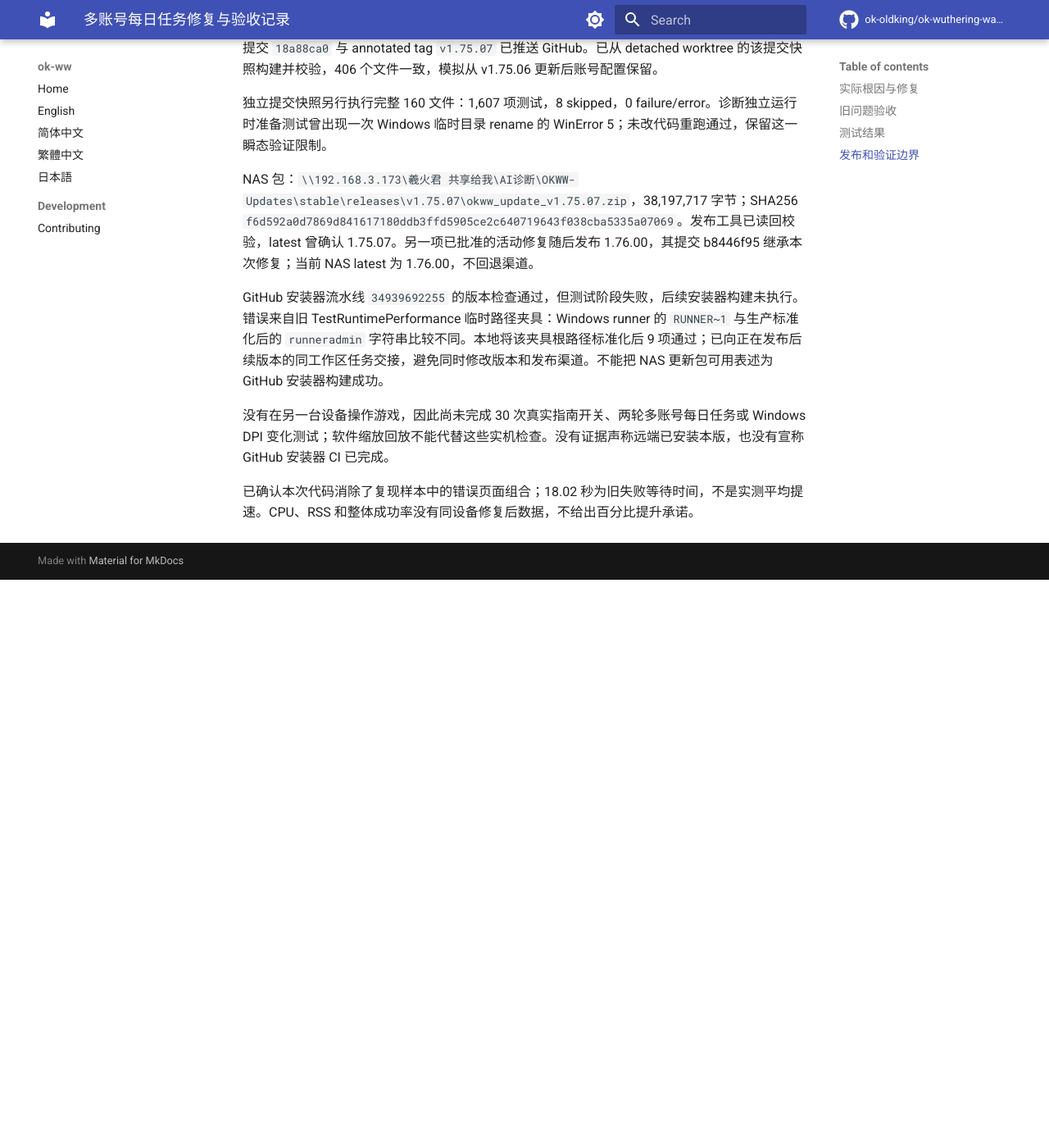
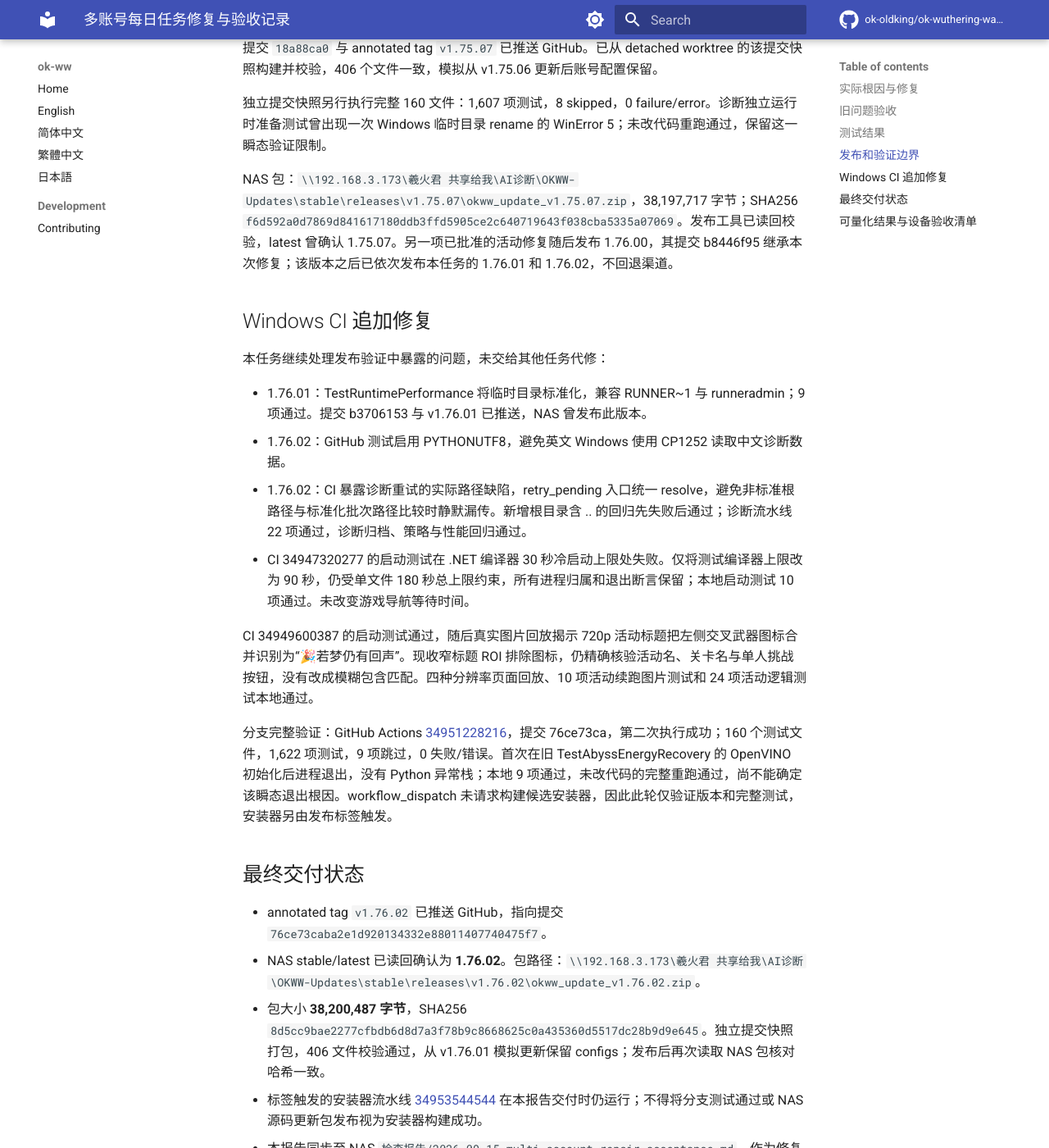
Before and after one commit to xihuojun2020-tech/okww-custom, an MkDocs documentation site: the page built from docs/reviews/2026-09-15-multi-account-repair-acceptance.md, in a window 1280 px wide and 1400 px high, scrolled down 1614 px. Shown: the whole window at 82% size. Built offline with MkDocs 1.6.1 and Material for MkDocs 9.7.7, drawn with Linux system fonts in a browser that asks for light colours; comment, search, counter and statistics services are not loaded; before the commit the page ends 2321 px from its top, so only the background shows below that; some of the changed text lies outside the part shown.

Commit message:
docs: record validated multi-account release and NAS delivery

```diff
--- a/docs/reviews/2026-09-15-multi-account-repair-acceptance.md
+++ b/docs/reviews/2026-09-15-multi-account-repair-acceptance.md
@@ -1,6 +1,6 @@
 # 多账号每日任务修复与验收记录
 
-版本：1.75.07。对应计划：`docs/superpowers/plans/2026-09-15-multi-account-recheck-repair.md`。
+主修复版本：1.75.07；发布兼容与诊断重试补丁：1.76.01 / 1.76.02。对应计划：`docs/superpowers/plans/2026-09-15-multi-account-recheck-repair.md`。
 
 ## 实际根因与修复
 
@@ -38,10 +38,42 @@ GUI 的 TaskTab 原来在格式化过程中读取后台仍在修改的 task.info
 
 独立提交快照另行执行完整 160 文件：1,607 项测试，8 skipped，0 failure/error。诊断独立运行时准备测试曾出现一次 Windows 临时目录 rename 的 WinError 5；未改代码重跑通过，保留这一瞬态验证限制。
 
-NAS 包：`\\192.168.3.173\羲火君 共享给我\AI诊断\OKWW-Updates\stable\releases\v1.75.07\okww_update_v1.75.07.zip`，38,197,717 字节；SHA256 `f6d592a0d7869d841617180ddb3ffd5905ce2c640719643f038cba5335a07069`。发布工具已读回校验，latest 曾确认 1.75.07。另一项已批准的活动修复随后发布 1.76.00，其提交 b8446f95 继承本次修复；当前 NAS latest 为 1.76.00，不回退渠道。
+NAS 包：`\\192.168.3.173\羲火君 共享给我\AI诊断\OKWW-Updates\stable\releases\v1.75.07\okww_update_v1.75.07.zip`，38,197,717 字节；SHA256 `f6d592a0d7869d841617180ddb3ffd5905ce2c640719643f038cba5335a07069`。发布工具已读回校验，latest 曾确认 1.75.07。另一项已批准的活动修复随后发布 1.76.00，其提交 b8446f95 继承本次修复；该版本之后已依次发布本任务的 1.76.01 和 1.76.02，不回退渠道。
 
-GitHub 安装器流水线 `34939692255` 的版本检查通过，但测试阶段失败，后续安装器构建未执行。错误来自旧 TestRuntimePerformance 临时路径夹具：Windows runner 的 `RUNNER~1` 与生产标准化后的 `runneradmin` 字符串比较不同。本地将该夹具根路径标准化后 9 项通过；已向正在发布后续版本的同工作区任务交接，避免同时修改版本和发布渠道。不能把 NAS 更新包可用表述为 GitHub 安装器构建成功。
+## Windows CI 追加修复
+
+本任务继续处理发布验证中暴露的问题，未交给其他任务代修：
+
+- 1.76.01：TestRuntimePerformance 将临时目录标准化，兼容 RUNNER~1 与 runneradmin；9 项通过。提交 b3706153 与 v1.76.01 已推送，NAS 曾发布此版本。
+- 1.76.02：GitHub 测试启用 PYTHONUTF8，避免英文 Windows 使用 CP1252 读取中文诊断数据。
+- 1.76.02：CI 暴露诊断重试的实际路径缺陷，retry_pending 入口统一 resolve，避免非标准根路径与标准化批次路径比较时静默漏传。新增根目录含 .. 的回归先失败后通过；诊断流水线 22 项通过，诊断归档、策略与性能回归通过。
+- CI 34947320277 的启动测试在 .NET 编译器 30 秒冷启动上限处失败。仅将测试编译器上限改为 90 秒，仍受单文件 180 秒总上限约束，所有进程归属和退出断言保留；本地启动测试 10 项通过。未改变游戏导航等待时间。
+
+CI 34949600387 的启动测试通过，随后真实图片回放揭示 720p 活动标题把左侧交叉武器图标合并识别为“🎉若梦仍有回声”。现收窄标题 ROI 排除图标，仍精确核验活动名、关卡名与单人挑战按钮，没有改成模糊包含匹配。四种分辨率页面回放、10 项活动续跑图片测试和 24 项活动逻辑测试本地通过。
+
+分支完整验证：GitHub Actions [34951228216](https://github.com/xihuojun2020-tech/okww-custom/actions/runs/34951228216)，提交 76ce73ca，第二次执行成功；160 个测试文件，1,622 项测试，9 项跳过，0 失败/错误。首次在旧 TestAbyssEnergyRecovery 的 OpenVINO 初始化后进程退出，没有 Python 异常栈；本地 9 项通过，未改代码的完整重跑通过，尚不能确定该瞬态退出根因。workflow_dispatch 未请求构建候选安装器，因此此轮仅验证版本和完整测试，安装器另由发布标签触发。
+
+## 最终交付状态
+
+- annotated tag `v1.76.02` 已推送 GitHub，指向提交 `76ce73caba2e1d920134332e88011407740475f7`。
+- NAS stable/latest 已读回确认为 **1.76.02**。包路径：`\\192.168.3.173\羲火君 共享给我\AI诊断\OKWW-Updates\stable\releases\v1.76.02\okww_update_v1.76.02.zip`。
+- 包大小 **38,200,487 字节**，SHA256 `8d5cc9bae2277cfbdb6d8d7a3f78b9c8668625c0a435360d5517dc28b9d9e645`。独立提交快照打包，406 文件校验通过，从 v1.76.01 模拟更新保留 configs；发布后再次读取 NAS 包核对哈希一致。
+- 标签触发的安装器流水线 [34953544544](https://github.com/xihuojun2020-tech/okww-custom/actions/runs/34953544544) 在本报告交付时仍运行；不得将分支测试通过或 NAS 源码更新包发布视为安装器构建成功。
+- 本报告同步至 NAS `检查报告/2026-09-15-multi-account-repair-acceptance.md`，作为修复补充报告，不覆盖原诊断包的已登记审阅报告。
 
 没有在另一台设备操作游戏，因此尚未完成 30 次真实指南开关、两轮多账号每日任务或 Windows DPI 变化测试；软件缩放回放不能代替这些实机检查。没有证据声称远端已安装本版，也没有宣称 GitHub 安装器 CI 已完成。
 
 已确认本次代码消除了复现样本中的错误页面组合；18.02 秒为旧失败等待时间，不是实测平均提速。CPU、RSS 和整体成功率没有同设备修复后数据，不给出百分比提升承诺。
+
+## 可量化结果与设备验收清单
+
+| 指标 | 已有证据 | 能说明什么 |
+|---|---|---|
+| 指南失败样本 | A1/A2/A3 + 正常指南，4 个分辨率，共 16 组合通过 | 已覆盖本次错误页面组合；不能推算所有账号成功率 |
+| GUI 并发刷新 | 两组各 10,000 次，共 20,000 次通过 | 覆盖边遍历边修改和后台线程增删，未复现字典遍历异常 |
+| 旧错误等待 | A1 单次 18.02 秒、输入 0 次 | 消除此误判路径可避免同类空等；不是每次任务固定提速 18 秒 |
+| 不可达目标 | 同轮不自动补跑；新一轮可重试 | 避免已知不可达目标重复尝试，仍保留未完成状态 |
+| 标题 OCR 区域 | 宽度从画面 22% 缩为 18.5%，该 ROI 面积约减少 15.9% | 不增加 OCR 调用；不能等同总 CPU 或耗时下降 15.9% |
+| CPU / RSS / 平均耗时 | 尚无同设备升级后测量 | 暂不提供百分比性能承诺 |
+
+目标设备后续验收：确认实际安装版本及依赖；A1/A3/A4 连续指南开关合计至少 30 次，并补 A2；执行两轮多账号每日任务；单独记录不可达目标；保留账号最终状态、CPU/RSS、指南 p50/p95 和故障诊断包。上述实机工作未执行，不与代码或离线测试完成混淆。
```
Also changed, not shown: docs/superpowers/plans/2026-09-15-multi-account-recheck-repair.md (+3 -3 lines).
